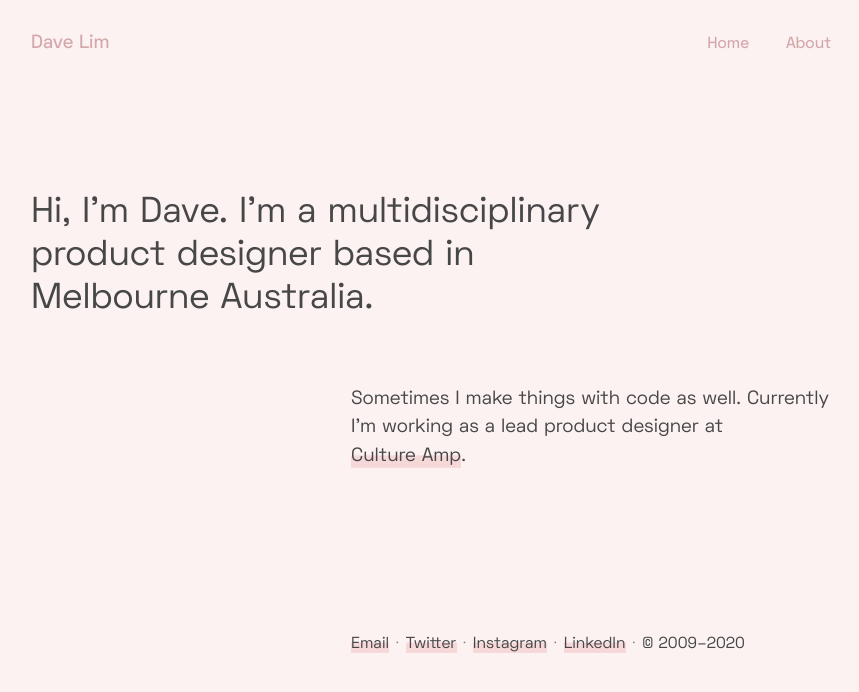
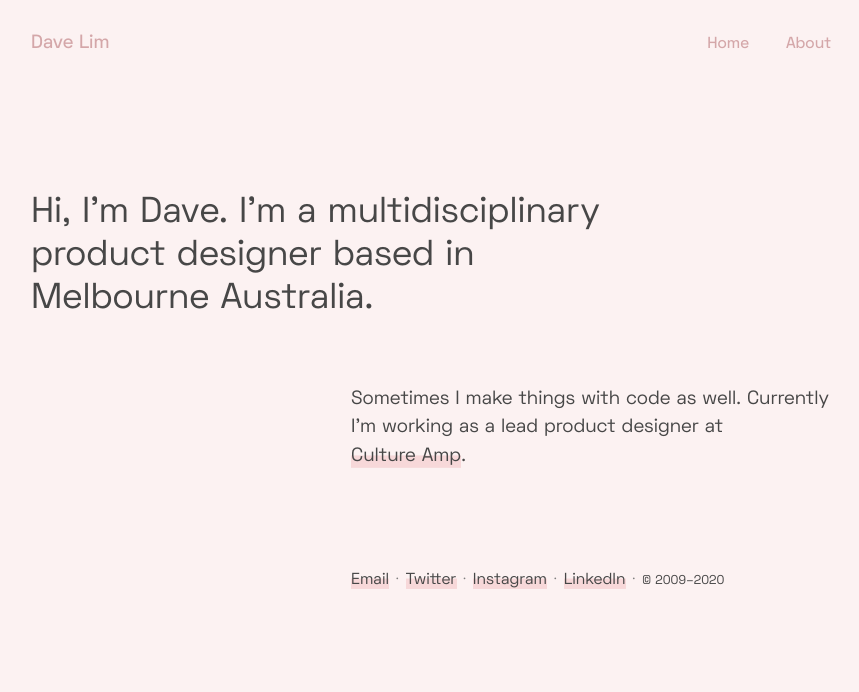
Before and after one commit to dlimiter/dlimiter.github.io, a Jekyll site: the page built from index.html, in a window 1280 px wide. Shown: the top 692 px of the page, without its empty margins (209-1068 px from the left). Built offline with Jekyll 4.4.1, drawn with Linux system fonts in a browser that asks for light colours.

Commit message:
Fixes title/footer grid issues for smaller mobile

```diff
--- a/_includes/footer.html
+++ b/_includes/footer.html
@@ -11,7 +11,7 @@
         <span class="link-divider">·</span>
         <a href="https://www.linkedin.com/in/dlimiter">LinkedIn</a>
         <span class="link-divider">·</span>
-        &copy; 2009–2020
+        <small class="nowrap">&copy; 2009–2020</small>
       </p>
     </div>
   </section>
--- a/css/style.scss
+++ b/css/style.scss
@@ -114,11 +114,6 @@
   margin-bottom: 4rem;
   text-align: left;
   z-index: -1;
-  .footer__content {
-    margin-top:2em;
-    padding-top: 2em;
-    //margin-bottom: 1em;
-  }
 }
 
 p {
@@ -255,16 +250,19 @@
     }
   }
   &.recipe1 {
-    grid-template-columns: 1fr 2fr ;
+    grid-template-columns: 2fr 3fr;
+    @media only screen and (min-width: 60em) {
+      grid-template-columns: 1fr 2fr ;
+    }
   }
   &.recipe {
-    @media only screen and (min-width: 80em) {
+    @media only screen and (min-width: 60em) {
       grid-template-columns: 1fr 2fr ;
     }
     .recipe__back-link {
       position: relative;
       top: -.25rem;
-      @media only screen and (min-width: 80em) {
+      @media only screen and (min-width: 60em) {
         position: absolute;
         left: -3rem;
         top: 0;
@@ -404,3 +402,7 @@
      text-align: right;
    }
  }
+
+.nowrap {
+  white-space: nowrap;
+}
```
